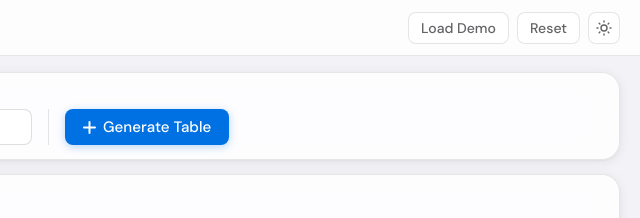
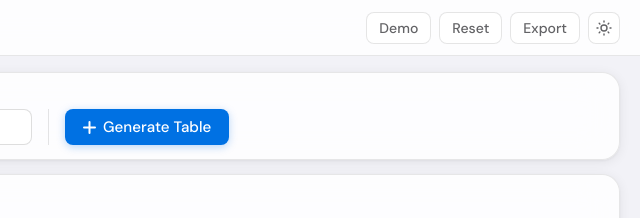
Before and after one commit to Pepsi1219/Statistical-Process-Control, a plain HTML site: page index.html in a window 1280 px wide. Shown: the top 218 px of the page, 640-1280 px from the left. Drawn offline with nearby package versions, Linux system fonts and the light colour scheme; a web font is replaced by a local one.

Commit message:
Update index.html

```diff
--- a/index.html
+++ b/index.html
@@ -7,6 +7,8 @@
   <link rel="preconnect" href="https://fonts.googleapis.com"/>
   <link href="https://fonts.googleapis.com/css2?family=DM+Sans:opsz,wght@9..40,300;9..40,400;9..40,500;9..40,600&family=DM+Mono:wght@300;400;500&display=swap" rel="stylesheet"/>
   <link rel="stylesheet" href="styles.css"/>
+  <script src="https://cdnjs.cloudflare.com/ajax/libs/exceljs/4.3.0/exceljs.min.js"></script>
+  <script src="https://cdnjs.cloudflare.com/ajax/libs/FileSaver.js/2.0.5/FileSaver.min.js"></script>
 </head>
 <body>
 
@@ -23,8 +25,9 @@
       <span class="brand-name">Statistical Process Control</span>
     </div>
     <div class="header-right">
-      <button class="btn-sm btn-demo" id="btn-demo">Load Demo</button>
+      <button class="btn-sm btn-demo" id="btn-demo">Demo</button>
       <button class="btn-sm btn-reset" id="btn-reset">Reset</button>
+      <button class="btn-sm btn-export" id="btn-export">Export</button>
       <button class="theme-toggle" id="theme-toggle" aria-label="Toggle theme">
         <svg class="icon-sun" width="16" height="16" viewBox="0 0 16 16" fill="none"><circle cx="8" cy="8" r="3" stroke="currentColor" stroke-width="1.4"/><path d="M8 1v1M8 14v1M1 8h1M14 8h1M3.2 3.2l.7.7M12.1 12.1l.7.7M12.8 3.2l-.7.7M3.9 12.1l-.7.7" stroke="currentColor" stroke-width="1.4" stroke-linecap="round"/></svg>
         <svg class="icon-moon" width="16" height="16" viewBox="0 0 16 16" fill="none"><path d="M13 9A6 6 0 1 1 7 3c0 3.3 2.7 6 6 6z" stroke="currentColor" stroke-width="1.4" stroke-linejoin="round"/></svg>
```
